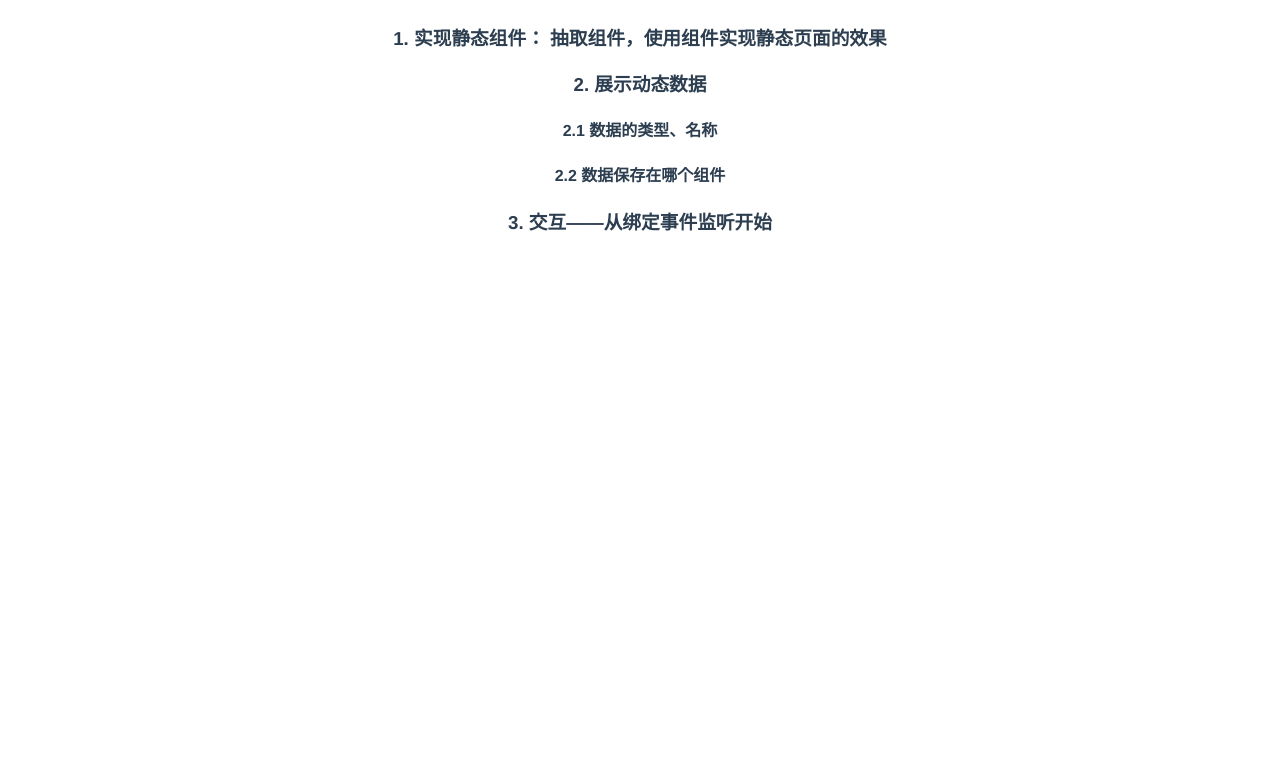
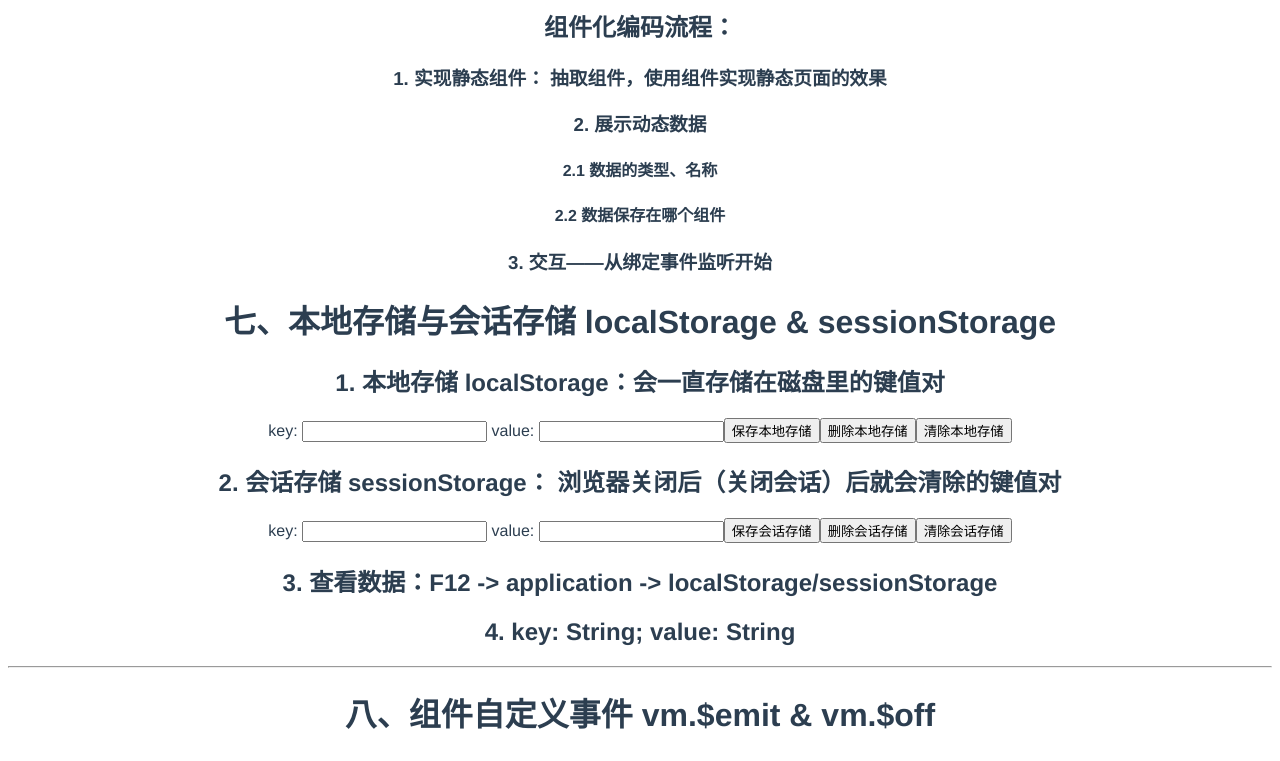
Before and after one commit to Soraillya/Vue-Study-Note, a Vue app in the folder vue_study_note/: page / in a window 1280 px wide. Shown: the part 2013-2774 px from the top of the page. Before the commit the page ends 2269 px from the top, so only its background shows below. Built offline with nearby package versions, Linux system fonts and the light colour scheme.

Commit message:
202212290728

```diff
--- a/vue_study_note/package.json
+++ b/vue_study_note/package.json
@@ -10,7 +10,8 @@
     "dependencies": {
         "core-js": "^3.8.3",
         "less-loader": "^8.1.0",
-        "vue": "^2.6.14"
+        "nanoid": "^4.0.0",
+        "vue": "^2.7.14"
     },
     "devDependencies": {
         "@babel/core": "^7.12.16",
--- a/vue_study_note/src/components/StudyNote.vue
+++ b/vue_study_note/src/components/StudyNote.vue
@@ -17,6 +17,7 @@
         <p>姓名：{{ myName }}</p>
         <p>性别：{{ mySex }}</p>
         <p>年龄：{{ myAge }}</p>
+        <p>ID：{{ myNanoid }}</p>
         <h2>2. 因为props为外部传入，所以尽量避免修改props，而是修改data</h2>
         <h2>3. 尽量避免data与props变量名冲突，此处props中的变量优先级更高</h2>
         <p>推荐的解决方法：props:['age']; data:{myAge : this.age}</p>
@@ -53,7 +54,27 @@
         <h4>2.2 数据保存在哪个组件</h4>
         <h3>3. 交互——从绑定事件监听开始</h3>
         <h3></h3>
-        <h1></h1>
+
+        <h1>七、本地存储与会话存储 localStorage & sessionStorage</h1>
+        <h2>1. 本地存储 localStorage：会一直存储在磁盘里的键值对</h2>
+        key: <input type="text" v-model="localStorageKey" /> value: <input type="text" v-model="localStorageValue" />
+        <button @click="saveLocalStorage">保存本地存储</button>
+        <button @click="removeLocalStorage">删除本地存储</button>
+        <button @click="clearLocalStorage">清除本地存储</button>
+        <h2>2. 会话存储 sessionStorage： 浏览器关闭后（关闭会话）后就会清除的键值对</h2>
+        key: <input type="text" v-model="sessionStorageKey" /> value: <input type="text" v-model="sessionStorageValue" />
+        <button @click="saveSessionStorage">保存会话存储</button>
+        <button @click="removeSessionStorage">删除会话存储</button>
+        <button @click="clearSessionStorage">清除会话存储</button>
+        <h2>3. 查看数据：F12 -&gt; application -&gt; localStorage/sessionStorage</h2>
+        <h2>4. key: String; value: String</h2>
+        <hr />
+
+        <h1>八、组件自定义事件 vm.$emit & vm.$off</h1>
+        <h2>1. 绑定 vm.$emit：通过父组件给子组件绑定一个自定义事件实现：数据由子传父。使用v-on或@</h2>
+        <StudyNoteSonFirst v-on:defVOnEvent="sayHello" :isEmit="true" />
+        <h2>2. 解绑 vm.$off：vm.$off('defVOnEvent')</h2>
+        <StudyNoteSonFirst v-on:defVOnEvent="sayHello" :isOff="true" />
     </div>
 </template>
 
@@ -63,6 +84,7 @@ import StudyNoteSonSecond from "./StudyNoteSonSecond.vue";
 import StudyNoteSonThird from "./StudyNoteSonThird.vue";
 
 import { date } from "../common/js/common.js";
+import { nanoid } from "nanoid";
 export default {
     name: "StudyNote",
     components: {
@@ -89,12 +111,38 @@ export default {
             myName: this.name,
             mySex: this.sex,
             myAge: this.age,
+            myNanoid: nanoid(),
+            localStorageKey: "",
+            localStorageValue: "",
+            sessionStorageKey: "",
+            sessionStorageValue: "",
         };
     },
     methods: {
         getDOMByRef(ref) {
             console.log("this.$refs:", this.$refs);
             console.log("this.$refs['" + ref + "']:", this.$refs[ref]);
+        },
+        saveLocalStorage() {
+            window.localStorage.setItem(this.localStorageKey, this.localStorageValue);
+        },
+        removeLocalStorage() {
+            window.localStorage.removeItem(this.localStorageKey);
+        },
+        clearLocalStorage() {
+            window.localStorage.clear();
+        },
+        saveSessionStorage() {
+            window.sessionStorage.setItem(this.sessionStorageKey, this.sessionStorageValue);
+        },
+        removeSessionStorage() {
+            window.sessionStorage.removeItem(this.sessionStorageKey);
+        },
+        clearSessionStorage() {
+            window.sessionStorage.clear();
+        },
+        sayHello(message, ...params) {
+            alert("组件事件defVOnEvent被触发! 接收到信息：" + message);
         },
     },
     mixins: [date],
--- a/vue_study_note/src/components/StudyNoteSonFirst.vue
+++ b/vue_study_note/src/components/StudyNoteSonFirst.vue
@@ -2,6 +2,9 @@
     <div>
         <h1 v-if="isRef">{{ message }}</h1>
         <h1 v-if="isScoped" class="message">{{ message }}</h1>
+        <button v-if="isEmit" @click="emitDefVOnEvent">点我触发</button>
+        <button v-if="isOff" @click="emitDefVOnEvent">点我触发</button>
+        <button v-if="isOff" @click="unbindDefVOnEvent">点我解绑</button>
     </div>
 </template>
 
@@ -12,6 +15,8 @@ export default {
         msg: String,
         isRef: Boolean,
         isScoped: Boolean,
+        isEmit: Boolean,
+        isOff: Boolean,
     },
     data() {
         return {
@@ -22,6 +27,17 @@ export default {
         getDOMByRef() {
             console.log(this.$refs.refTitle);
         },
+        emitDefVOnEvent() {
+            // emit 触发事件defVOnEvent，传入参数message给defVOnEvent中绑定的方法
+            let message = "这是StudyNoteSonFirst的数据";
+            this.$emit("defVOnEvent", message);
+        },
+        unbindDefVOnEvent() {
+            this.$off("defVOnEvent"); //解绑单个
+            // this.$off(["defVOnEvent","defVOnEvent2","defVOnEven3"]);    //解绑多个
+            // this.$off();    //解绑所有
+            alert("已解绑defVOnEvent事件");
+        },
     },
 };
 </script>
```
Also changed, not shown: 2 other files (tests, documents, lock files or other folders).
